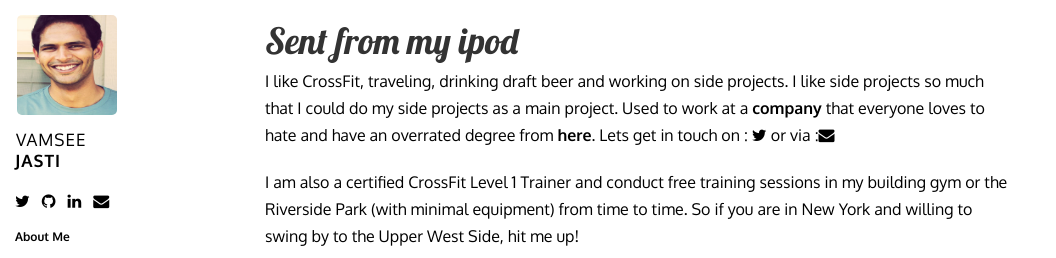
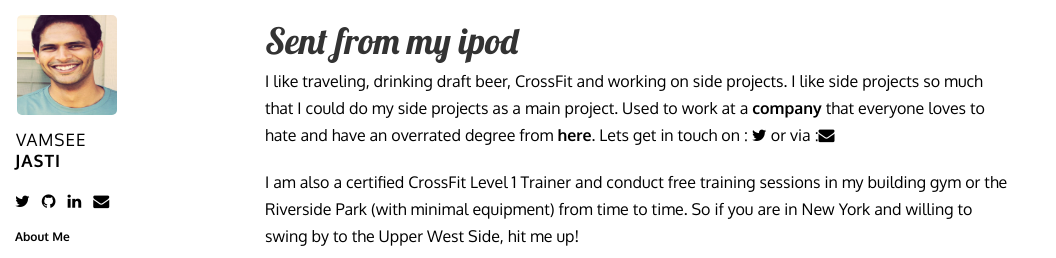
Before and after one commit to jasti/jasti.github.io, a Jekyll site: the page built from about.html, in a window 1280 px wide. Shown: the top 258 px of the page, without its empty margins (0-1056 px from the left). Built offline with Jekyll 4.4.1, drawn with Linux system fonts in a browser that asks for light colours; nearby versions of some CDN libraries; Markdown is read by kramdown in place of the engine named in the settings.

Commit message:
reordering

```diff
--- a/about.html
+++ b/about.html
@@ -7,7 +7,7 @@ title: "About"
   <h1>{{ site.blog_name }}</h1>
 
   <p>
-       I like CrossFit, traveling, drinking draft beer and working on side projects. I like side projects so much that I could do my side projects as a main project.
+       I like traveling, drinking draft beer, CrossFit and working on side projects. I like side projects so much that I could do my side projects as a main project.
        Used to work at a <a href="http://gs.com"> company</a> that everyone loves to hate and have an overrated degree from <a href="http://en.wikipedia.org/wiki/New_York_University_Stern_School_of_Business"> here</a>.
        Lets get in touch on : <a href="https://twitter.com/{{ site.twitter }}" target="_blank"> <i class="icon icon-twitter"></i> </a> or via :<a href="mailto:vamseej@gmail.com?Subject=Hi%20from%20the%20blog" target="_top"><i class="icon icon-envelope"></i></a>
   </p>
```
